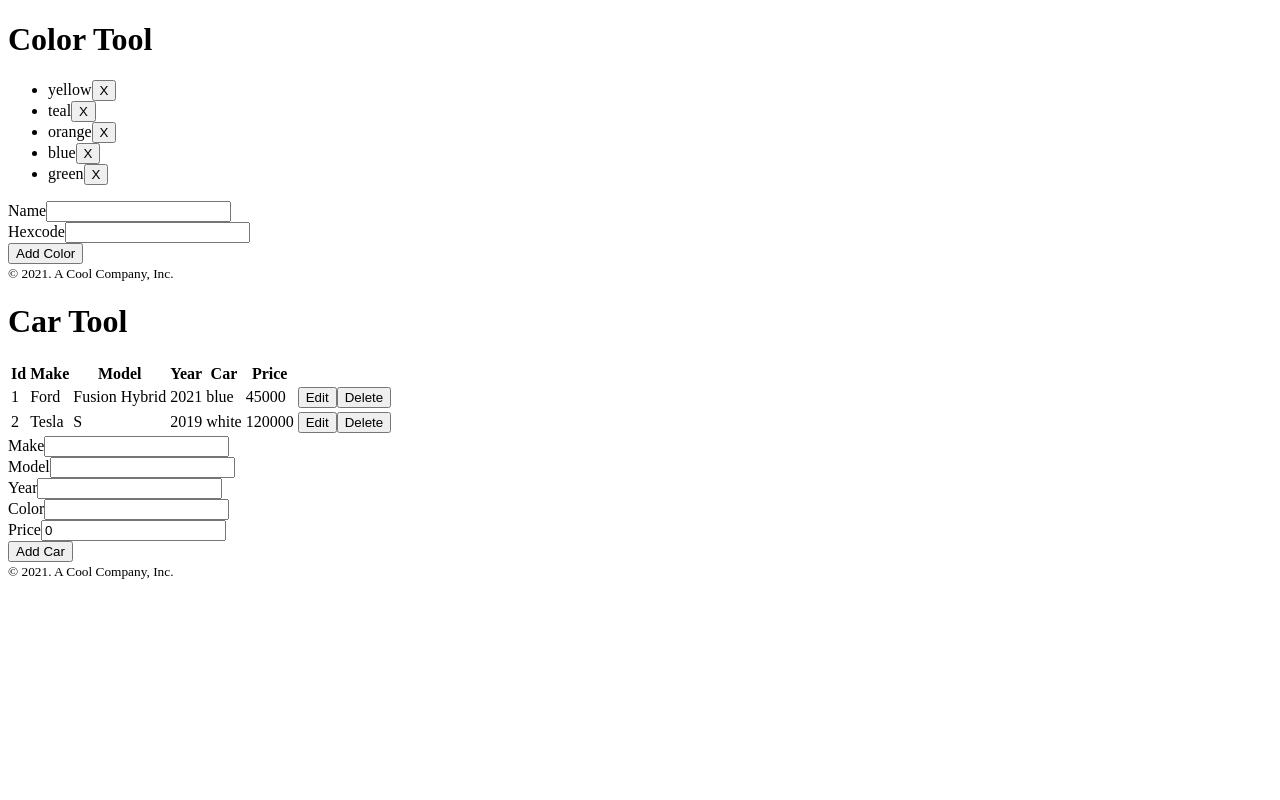
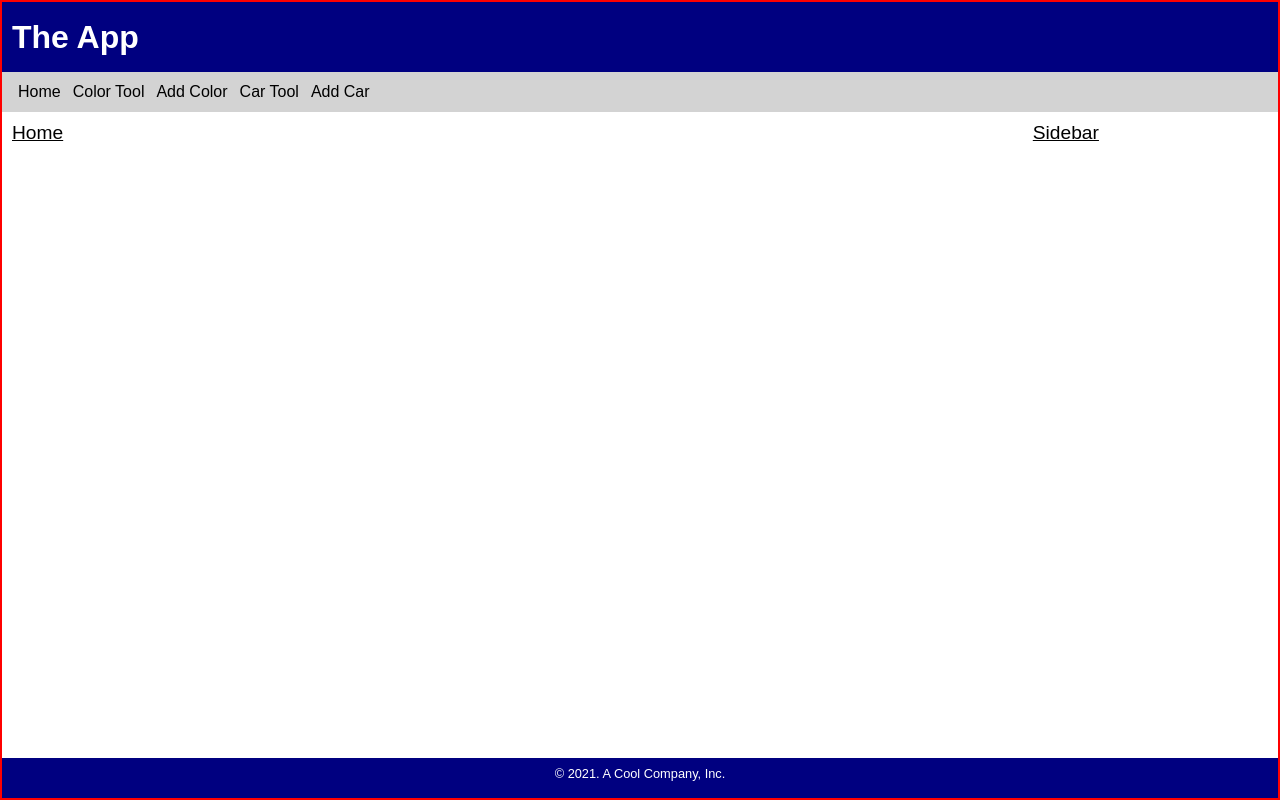
Before and after one commit to t4d-classes/bootcamp_02012021, a React (Create React App) app in the folder demo-app/: page / in a window 1280 px wide. Built offline with nearby package versions, Linux system fonts and the light colour scheme.

Commit message:
add code demos

```diff
--- a/demo-app/package.json
+++ b/demo-app/package.json
@@ -8,6 +8,7 @@
     "@testing-library/user-event": "^12.6.2",
     "react": "^17.0.1",
     "react-dom": "^17.0.1",
+    "react-router-dom": "^5.2.0",
     "react-scripts": "4.0.1",
     "web-vitals": "^0.2.4"
   },
--- /dev/null
+++ b/demo-app/src/components/Home.js
@@ -0,0 +1,3 @@
+export const Home = () => {
+  return <h2>Home</h2>;
+};
--- /dev/null
+++ b/demo-app/src/components/Layout.css
@@ -0,0 +1,94 @@
+body {
+  margin: 0;
+
+  font-family: arial;
+  font-size: 100%;
+}
+
+.container {
+  border: 2px solid red;
+
+  position: fixed;
+
+  top: 0;
+  bottom: 0;
+  left: 0;
+  right: 0;
+
+  display: grid;
+
+  grid-template-rows: 70px 40px 1fr 40px;
+  grid-template-columns: 4fr 1fr;
+
+  grid-template-areas:
+    'header header'
+    'menu menu'
+    'content sidebar'
+    'footer footer';
+}
+
+.container > header,
+.container > footer {
+  background-color: navy;
+  color: white;
+}
+
+.container > header {
+  grid-area: header;
+  padding-left: 10px;
+  display: flex;
+  align-items: center;
+}
+
+.container > nav {
+  grid-area: menu;
+
+  background-color: lightgray;
+  color: black;
+  padding-left: 10px;
+
+  display: flex;
+  align-items: center;
+}
+
+.container > nav > ul {
+  list-style-type: none;
+  display: flex;
+  padding: 0;
+  margin: 0;
+}
+
+.container > nav > ul > li {
+  padding: 2px 6px;
+  margin: 0;
+}
+
+.container > main h2,
+.container > aside h2 {
+  padding: 0;
+  margin: 0;
+  font-size: 1.2rem;
+  text-decoration: underline;
+  font-weight: normal;
+}
+
+.container > main {
+  grid-area: content;
+  padding: 10px;
+}
+
+.container > aside {
+  grid-area: sidebar;
+  padding: 10px;
+}
+
+.container > footer {
+  grid-area: footer;
+  text-align: center;
+  padding-top: 6px;
+}
+
+.container > footer > small {
+  font-size: 0.8rem;
+  /* font-size: 12.4px; */
+}
--- /dev/null
+++ b/demo-app/src/components/Layout.js
@@ -0,0 +1,5 @@
+import './Layout.css';
+
+export const Layout = ({ children }) => {
+  return <div className="container">{children}</div>;
+};
--- /dev/null
+++ b/demo-app/src/components/Menu.js
@@ -0,0 +1,13 @@
+export const Menu = () => {
+  return (
+    <nav>
+      <ul>
+        <li>Home</li>
+        <li>Color Tool</li>
+        <li>Add Color</li>
+        <li>Car Tool</li>
+        <li>Add Car</li>
+      </ul>
+    </nav>
+  );
+};
--- /dev/null
+++ b/demo-app/src/components/Sidebar.js
@@ -0,0 +1,3 @@
+export const Sidebar = () => {
+  return <h2>Sidebar</h2>;
+};
--- a/demo-app/src/index.js
+++ b/demo-app/src/index.js
@@ -2,6 +2,14 @@ import { render } from 'react-dom';
 
 import { useColorToolStore } from './hooks/useColorToolStore';
 import { useCarToolStore } from './hooks/useCarToolStore';
+
+import { Layout } from './components/Layout';
+import { ToolHeader } from './components/ToolHeader';
+import { ToolFooter } from './components/ToolFooter';
+import { Home } from './components/Home';
+import { Menu } from './components/Menu';
+import { Sidebar } from './components/Sidebar';
+
 import { ColorTool } from './components/ColorTool';
 import { CarTool } from './components/CarTool';
 import { ColorToolStoreProvider } from './contexts/colorToolStoreContext';
@@ -55,9 +63,16 @@ const CarToolApp = () => {
 };
 
 render(
-  <>
-    <ColorToolApp />
-    <CarToolApp />
-  </>,
+  <Layout>
+    <ToolHeader headerText="The App" />
+    <Menu />
+    <main>
+      <Home />
+    </main>
+    <aside>
+      <Sidebar />
+    </aside>
+    <ToolFooter companyName="A Cool Company, Inc." />
+  </Layout>,
   document.querySelector('#root'),
 );
```
Also changed, not shown: 2 other files (tests, documents, lock files or other folders).
